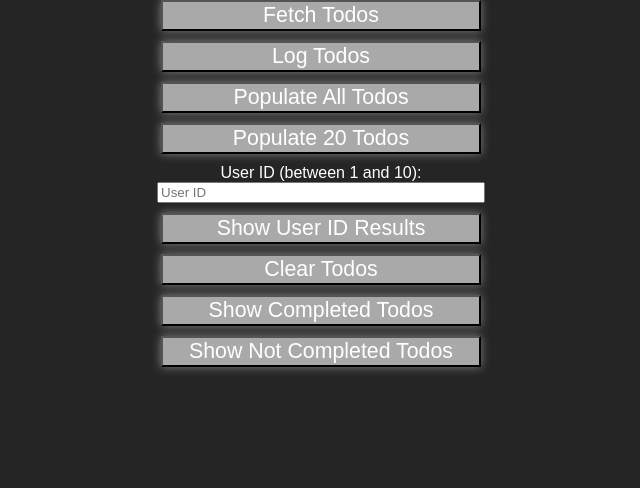
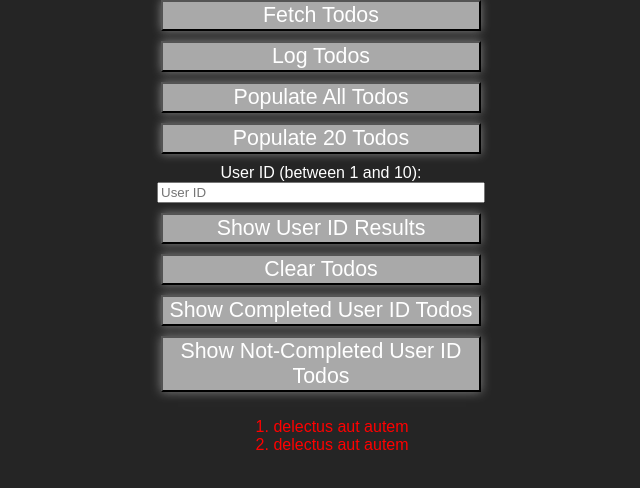
Before and after one commit to alexanderalban/Dummy-Data-Todo-List, a plain HTML site: page index.html in a window 1280 px wide. Both pictures are taken after a click on the button "Populate 20 Todos". Shown: the whole page, without its empty margins (319-959 px from the left). Drawn offline with Linux system fonts and the light colour scheme.

Commit message:
further 20button work

```diff
--- a/index.html
+++ b/index.html
@@ -17,8 +17,8 @@
         <input type="number" id="ID-number" name="ID-number" min="1" max="10" placeholder="User ID">
         <button onclick="showUserIDTodos()">Show User ID Results</button>
         <button onclick="clearTodos()">Clear Todos</button>
-        <button onclick="showCompletedTodos()">Show Completed Todos</button>
-        <button onclick="showNotCompletedTodos()">Show Not Completed Todos</button>
+        <button onclick="showCompletedTodos()">Show Completed User ID Todos</button>
+        <button onclick="showNotCompletedTodos()">Show Not-Completed User ID Todos</button>
         <ol id="todo-list">
           <!-- LIs will go here -->
         </ol>
--- a/myscripts.js
+++ b/myscripts.js
@@ -41,27 +41,32 @@ const populateTodos = () => {
 
 
 
+let x = 20;
+
   // // 20 ONLY FILTERING
-  // const populate20Todos = () => {
-  //   console.log("hello");
+  const populate20Todos = () => {
+    console.log("hello");
+      for (let i = 0; i < x; i++) {
+      let node = document.createElement("li");
+      let textnode = document.createTextNode(arrayOfTodos[i].title);
+      node.appendChild(textnode);
+      document.getElementById("todo-list").appendChild(node);
+      if (arrayOfTodos[i].completed == false) {
+          node.classList.add("false");
 
-  //     for (let i = 0; i < arrayOfTodos.length; i++) {
-  //     let node = document.createElement("li");
-  //     let textnode = document.createTextNode(arrayOfTodos[i].title);
-  //     node.appendChild(textnode);
-  //     document.getElementById("todo-list").appendChild(node);
-  //     if (arrayOfTodos[i].completed == false) {
-  //         node.classList.add("false");
-  //     }
-  //     if (arrayOfTodos[i].completed == true) {
-  //       node.classList.add("true");
-  //   }
+      }
+      if (arrayOfTodos[i].completed == true) {
+        node.classList.add("true");
+    }
 
-  //   }
+    }
+
+    x = x + 20;
+
+  }
 
 
-  // }
-
+  // Clear All Todos Button
 
 const clearTodos = () => {
   document.getElementById("todo-list").innerHTML = "";
```
